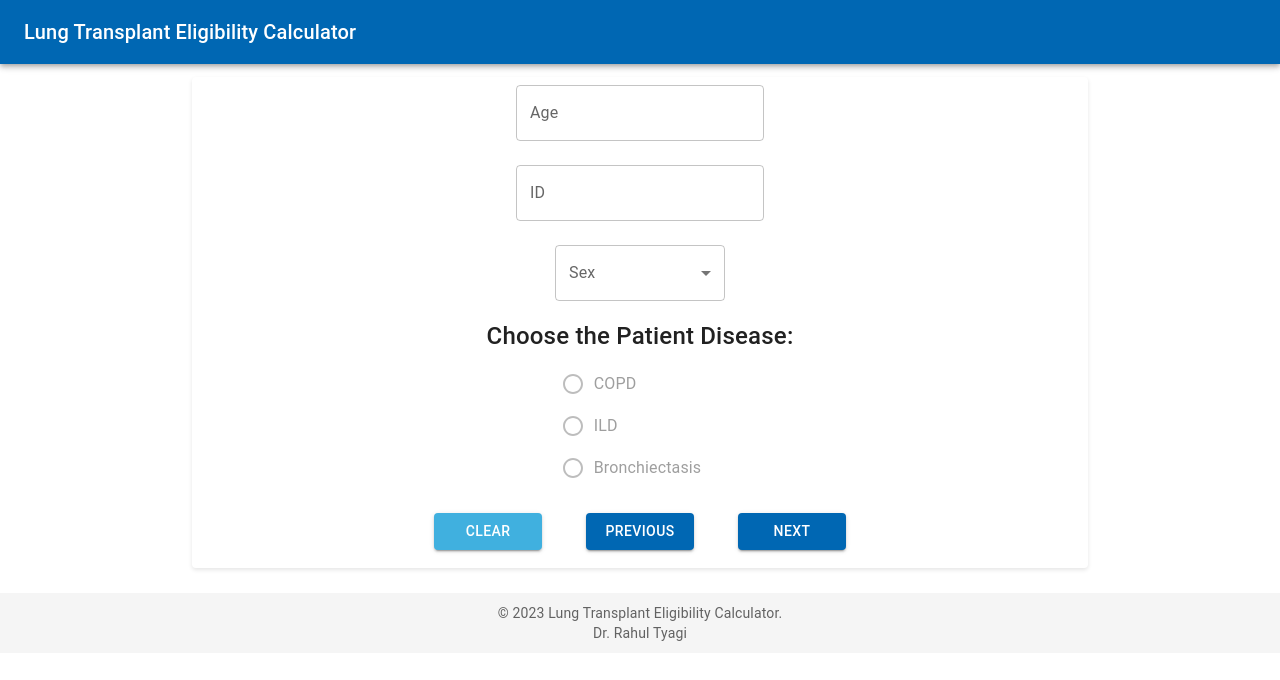
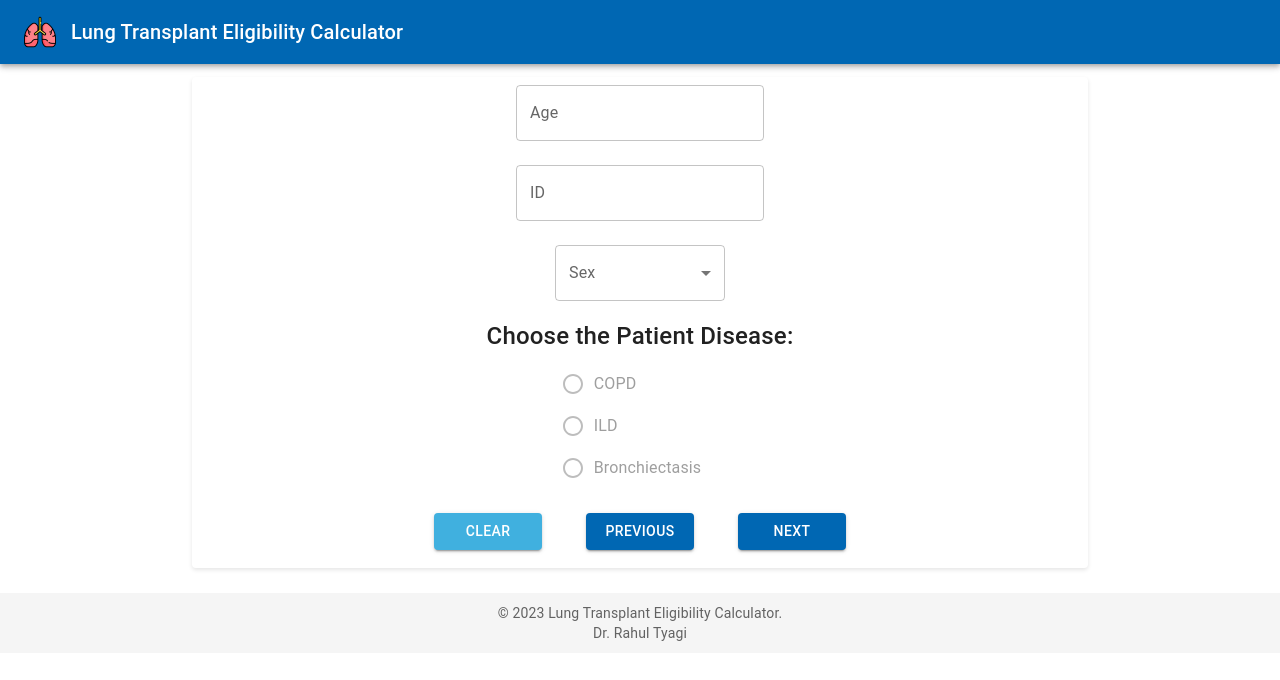
Before and after one commit to iShubhamTyagi/ltec, a React (Create React App) app: page / in a window 1280 px wide. Shown: the top 680 px of the page. Built offline with nearby package versions, Linux system fonts and the light colour scheme.

Commit message:
Added icon

```diff
--- a/src/components/Header.js
+++ b/src/components/Header.js
@@ -1,6 +1,7 @@
 import React from "react";
 import { AppBar, Toolbar, Typography, Box, useMediaQuery } from "@mui/material";
 import CircularProgress from "@mui/material/CircularProgress";
+import LungsIcon from "./resources/lungs.png";
 
 function Header({ userSelection, progress }) {
   const isMobile = useMediaQuery("(max-width: 600px)");
@@ -8,6 +9,13 @@ function Header({ userSelection, progress }) {
   return (
     <AppBar position="sticky" sx={{ backgroundColor: "#0067B3" }}>
       <Toolbar>
+        {/* Render the icon */}
+        <img
+          src={LungsIcon}
+          alt="Lungs Icon"
+          style={{ width: 32, height: 32, marginRight: 15 }}
+        />
+
         <Typography
           variant="h6"
           component="div"
@@ -19,12 +27,15 @@ function Header({ userSelection, progress }) {
         >
           {isMobile ? (
             <>
-              Lung Transplant<br />Eligibility Calculator
+              Lung Transplant
+              <br />
+              Eligibility Calculator
             </>
           ) : (
             "Lung Transplant Eligibility Calculator"
           )}
         </Typography>
+
         {userSelection && progress !== undefined && (
           <Box sx={{ display: "flex", alignItems: "center" }}>
             <Typography variant="h6" component="div" sx={{ marginRight: 1 }}>
```
Also changed, not shown: src/components/resources/lungs.png (added).
